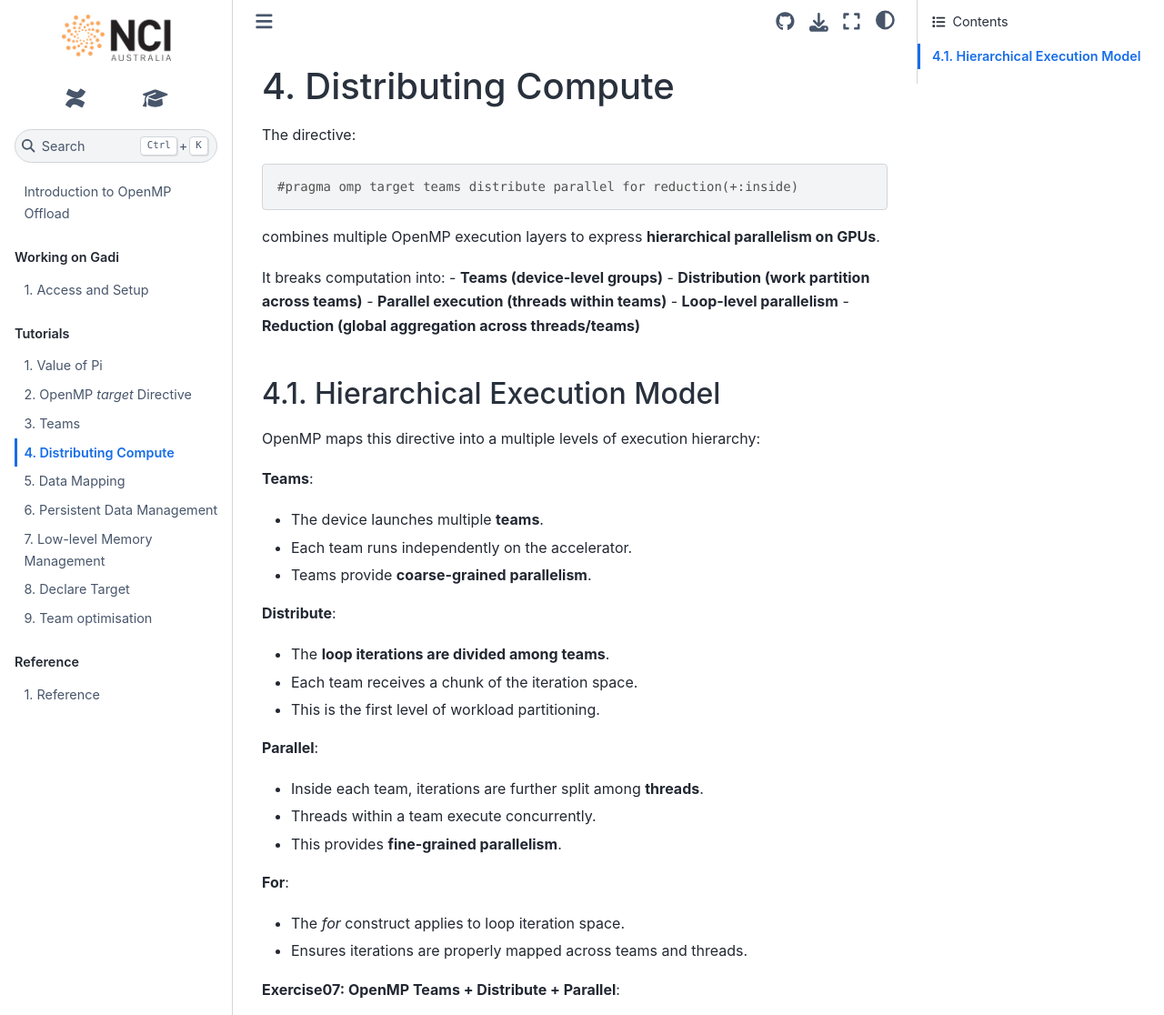
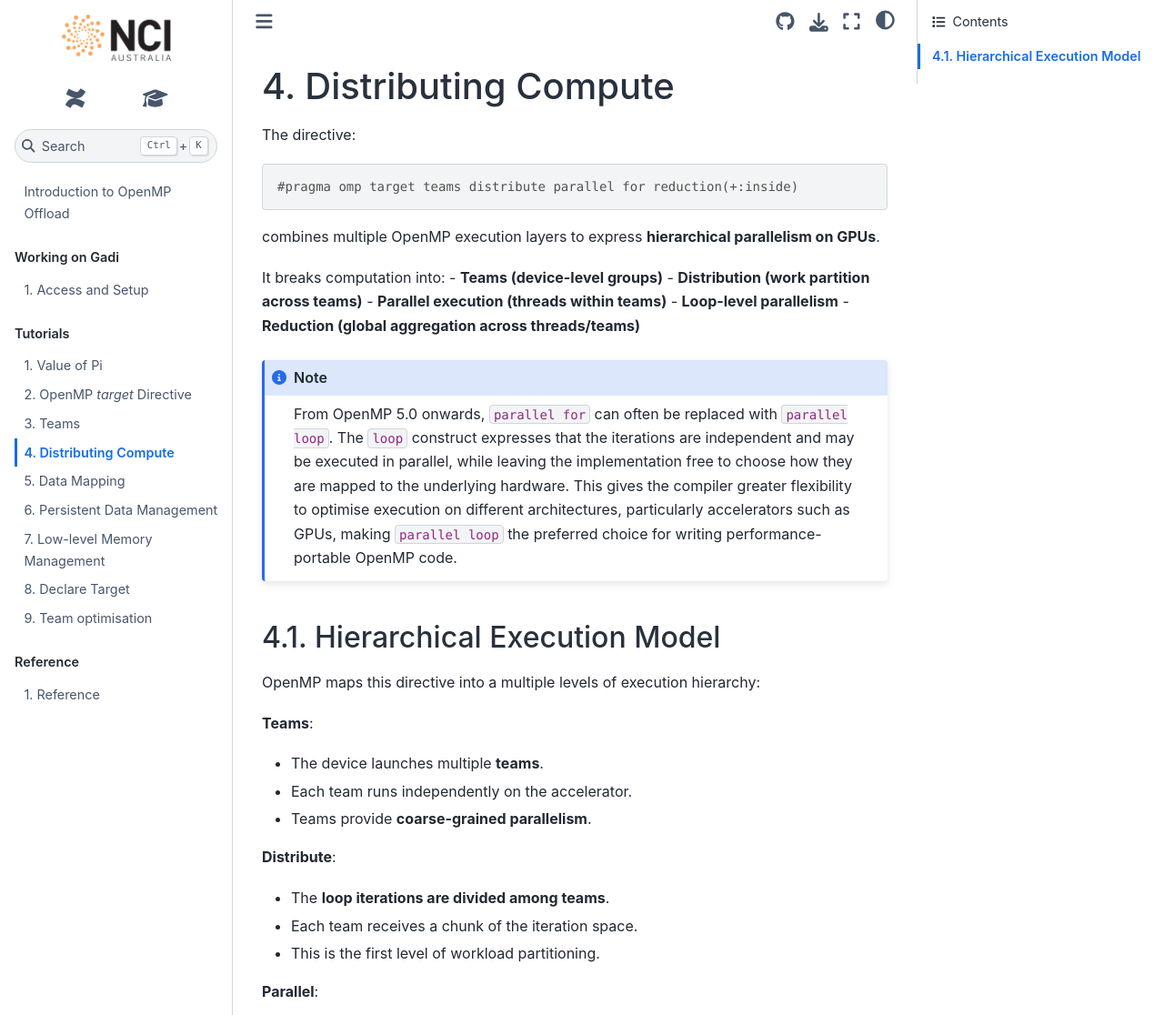
Before and after one commit to NCI900-Training-Organisation/openmp-offload, a Sphinx documentation site: the page built from docs/source/tutorial/distribute.rst, in a window 1280 px wide and 1400 px high, cut to the strip 0-1116 px from the top of the window. Shown: the whole strip at 91% size. Built offline with Sphinx 7.4.7 and the Sphinx Book theme 1.1.4, drawn with Linux system fonts in a browser that asks for light colours; some of the changed text lies outside the part shown.

Commit message:
docs: added more details about loop and simd directive

```diff
--- a/docs/source/tutorial/distribute.rst
+++ b/docs/source/tutorial/distribute.rst
@@ -17,6 +17,17 @@
 - **Parallel execution (threads within teams)**
 - **Loop-level parallelism**
 - **Reduction (global aggregation across threads/teams)**
+
+.. note::
+
+   From OpenMP 5.0 onwards, ``parallel for`` can often be replaced with
+   ``parallel loop``. The ``loop`` construct expresses that the iterations
+   are independent and may be executed in parallel, while leaving the
+   implementation free to choose how they are mapped to the underlying
+   hardware. This gives the compiler greater flexibility to optimise
+   execution on different architectures, particularly accelerators such as
+   GPUs, making ``parallel loop`` the preferred choice for writing
+   performance-portable OpenMP code.
 
 
 
@@ -63,6 +74,16 @@
    :linenos:
 
 
+.. note::
+
+   The combined directive ``target teams distribute parallel for simd``
+   exposes every level of parallelism available in OpenMP. Iterations are
+   first distributed across teams, then divided among the threads within
+   each team, and finally vectorised using SIMD instructions where
+   supported. This hierarchy closely matches the execution model of modern
+   GPUs while also allowing efficient execution on multicore CPUs.
+
+
 
 .. admonition:: Key Points
    :class: hint
```
